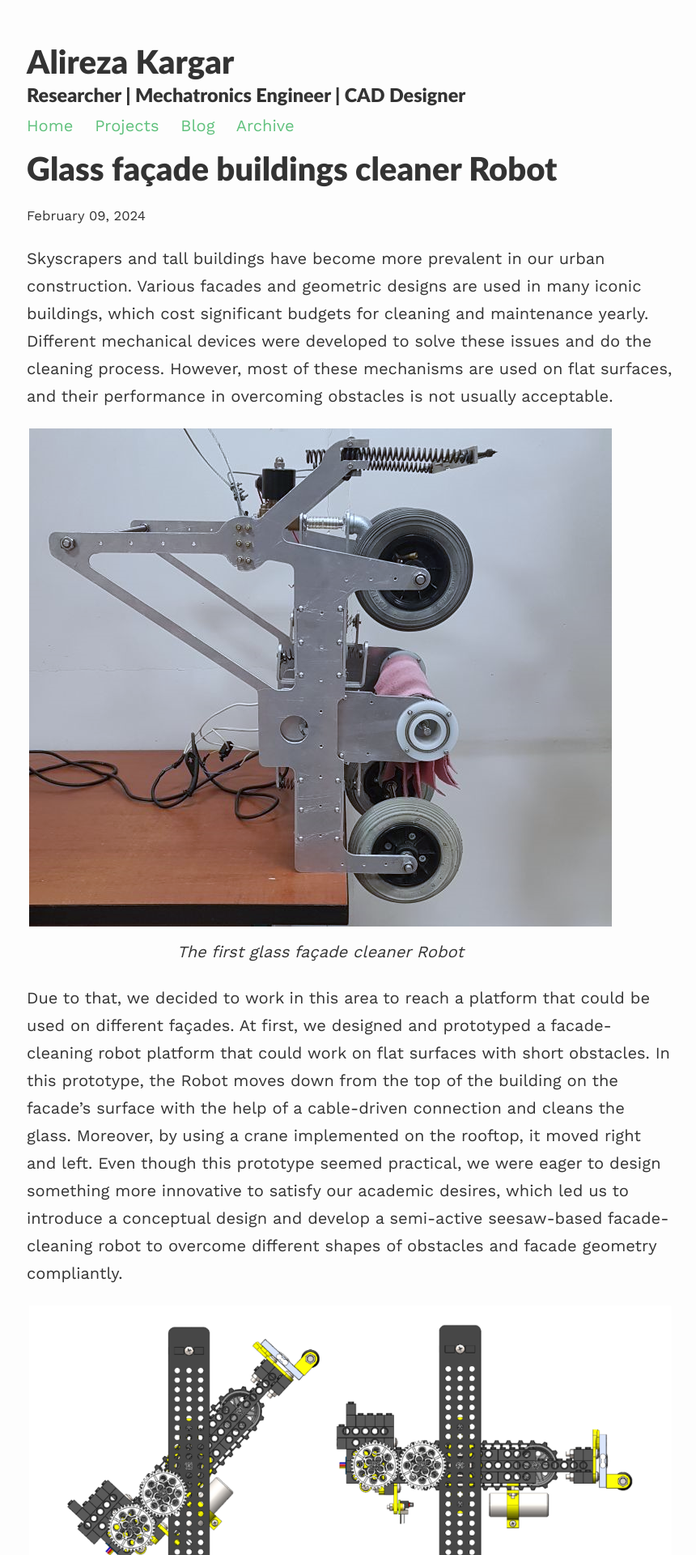
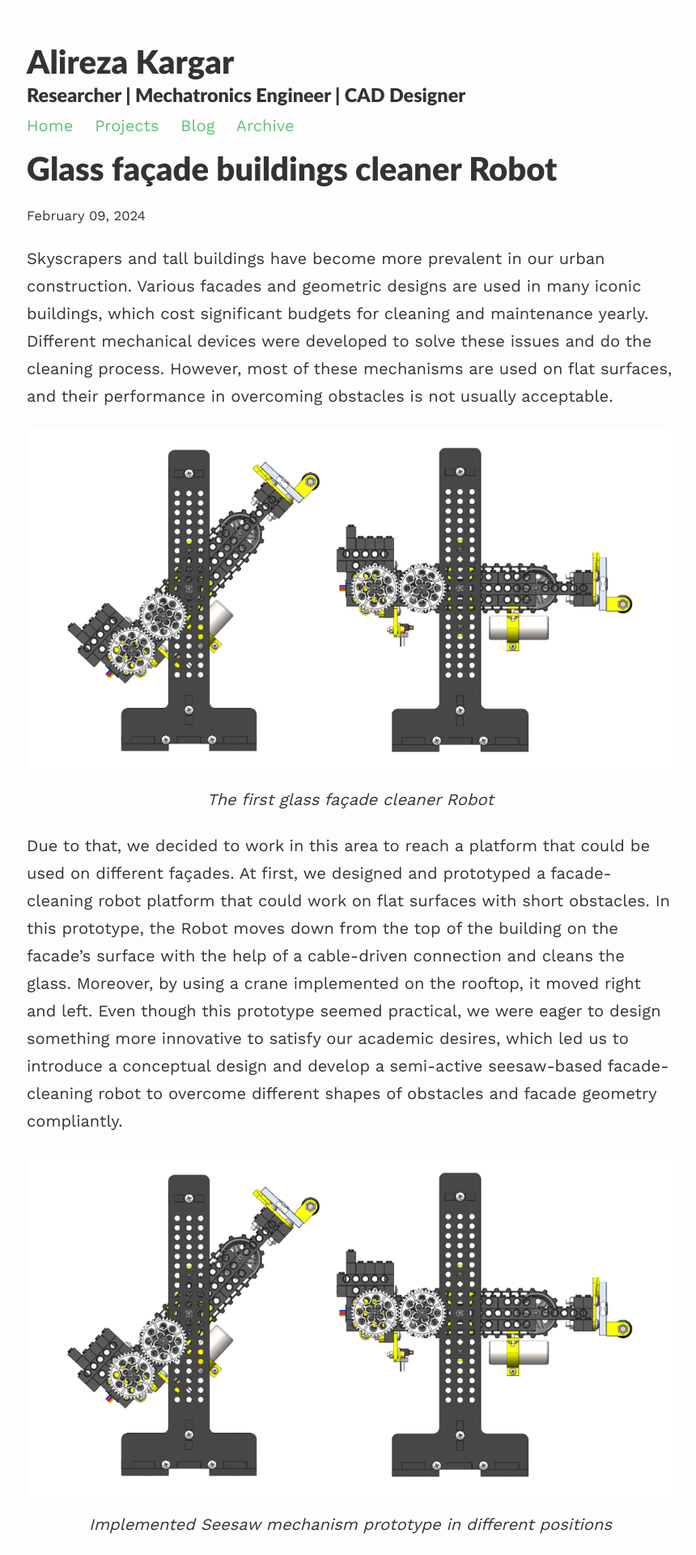
Before and after one commit to alireza-kargar/alireza-kargar.github.io, a Jekyll site: the page built from _projects/CleanerBot.md, in a window 1280 px wide. Shown: the top 1920 px of the page at 81% size, without its empty margins (207-1067 px from the left). Built offline with Jekyll 4.4.1, drawn with Linux system fonts in a browser that asks for light colours; nearby versions of some CDN libraries.

```diff
--- a/_projects/CleanerBot.md
+++ b/_projects/CleanerBot.md
@@ -6,7 +6,7 @@
 
 Skyscrapers and tall buildings have become more prevalent in our urban construction. Various facades and geometric designs are used in many iconic buildings, which cost significant budgets for cleaning and maintenance yearly. Different mechanical devices were developed to solve these issues and do the cleaning process. However, most of these mechanisms are used on flat surfaces, and their performance in overcoming obstacles is not usually acceptable.
 
-|![CleanerBot_V1](https://alireza-kargar.github.io/assets/CleanerBot/CleanerBot_1.png)|
+|![CleanerBot_V1](https://alireza-kargar.github.io/assets/CleanerBot/CleanerBot_2.PNG)|
 |:-:|
 |*The first glass façade cleaner Robot*|
 
```
